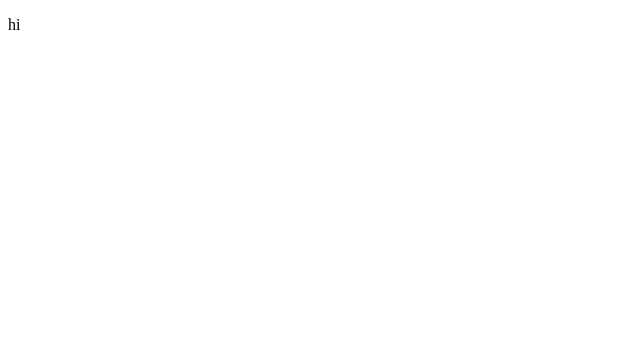
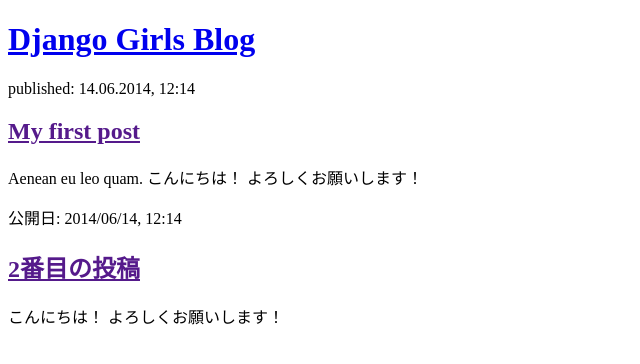
Before and after one commit to masam101376/djangogirls, a Django app: page / in a window 1280 px wide. Before the commit the part shown is almost empty. Shown: the top 364 px of the page, without its empty margins (0-640 px from the left). Run offline with Django 3.2, Linux system fonts and the light colour scheme.

Commit message:
Played with html

```diff
--- a/blog/templates/blog/post_list.html
+++ b/blog/templates/blog/post_list.html
@@ -3,10 +3,24 @@
 <head>
     <meta charset="UTF-8">
     <meta name="viewport" content="width=device-width, initial-scale=1.0">
-    <title>Document</title>
+    <title>Django Girls Blog</title>
 </head>
 <body>
-    <p>hi</p>
+    <div>
+        <h1><a href="/">Django Girls Blog</a></h1>
+    </div>
+
+    <div>
+        <p>published: 14.06.2014, 12:14</p>
+        <h2><a href="">My first post</a></h2>
+        <p>Aenean eu leo quam. こんにちは！ よろしくお願いします！ </p>
+    </div>
+
+    <div>
+        <p>公開日: 2014/06/14, 12:14</p>
+        <h2><a href="">2番目の投稿</a></h2>
+        <p> こんにちは！ よろしくお願いします！ </p>
+    </div>
 
 </body>
 </html>
```
